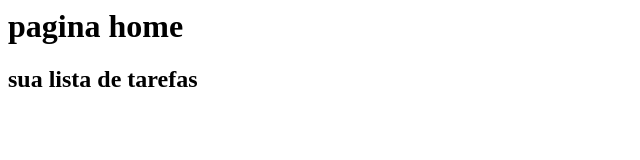
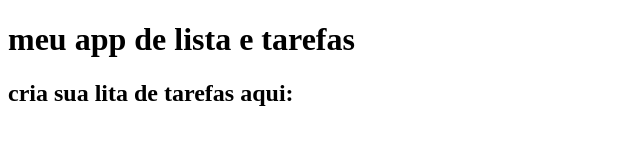
Before and after one commit to fvckgt/primeiro-repositorio, a plain HTML site: page index.html in a window 1280 px wide. Shown: the whole page, without its empty margins (0-640 px from the left). Drawn offline with Linux system fonts and the light colour scheme.

Commit message:
adicionar titulo e subtitulo

```diff
--- a/index.html
+++ b/index.html
@@ -1,3 +1,12 @@
-<h1>pagina home</h1>
-
-<h2>sua lista de tarefas</h2>
+<!DOCTYPE html>
+<html lang="en">
+<head>
+    <meta charset="UTF-8">
+    <meta name="viewport" content="width=device-width, initial-scale=1.0">
+    <title>Document</title>
+</head>
+<body>
+    <h1>meu app de lista e tarefas</h1>
+    <h2>cria sua lita de tarefas aqui:</h2>
+</body>
+</html>
```
